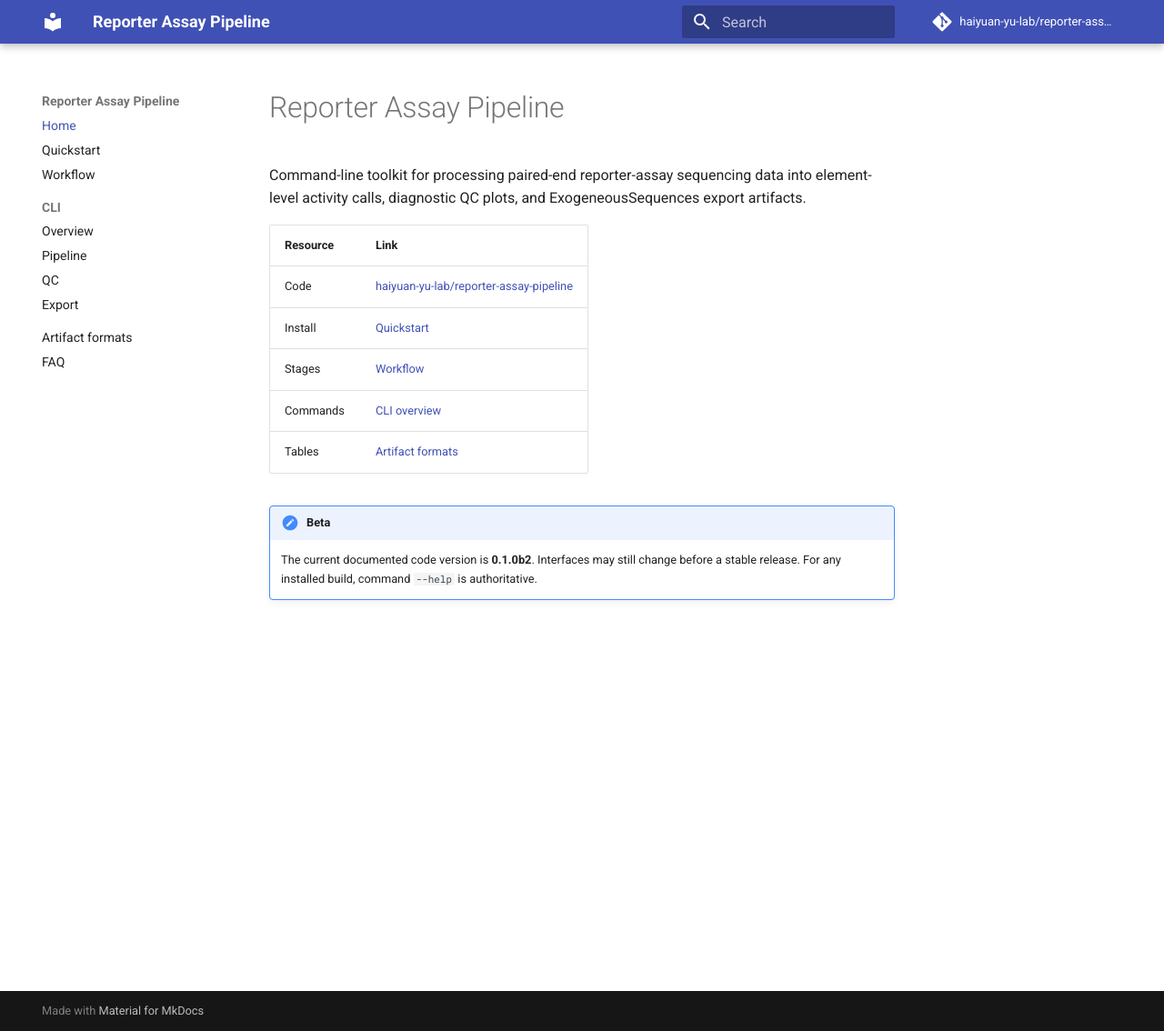
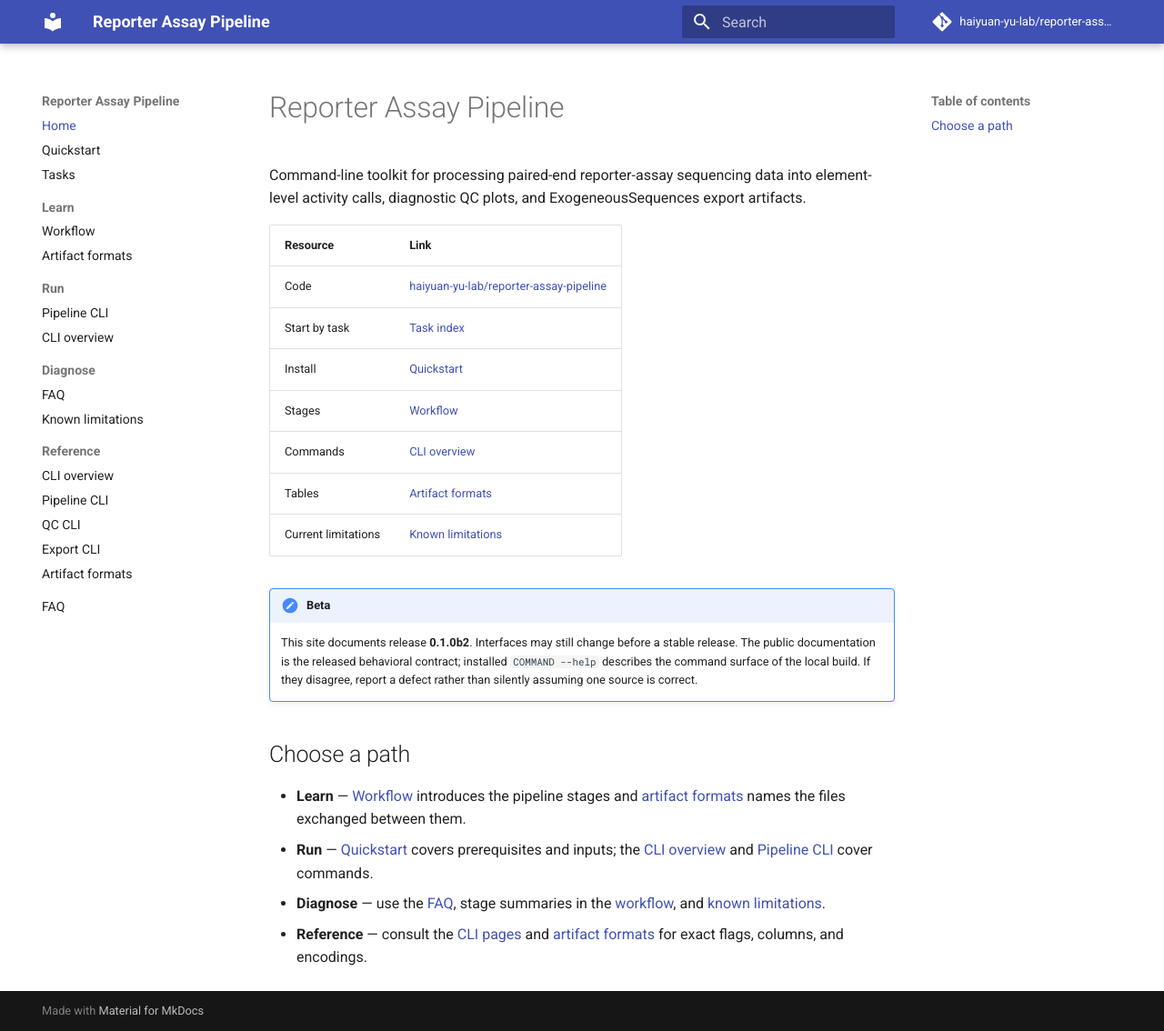
Before and after one commit to haiyuan-yu-lab/reporter-assay-pipeline-doc, an MkDocs documentation site: the page built from docs/index.md, in a window 1280 px wide and 1134 px high. Shown: the whole window at 91% size. Built offline with MkDocs 1.6.1 and Material for MkDocs 9.7.7, drawn with Linux system fonts in a browser that asks for light colours; comment, search, counter and statistics services are not loaded.

Commit message:
docs: publish current-release front door

```diff
--- a/docs/index.md
+++ b/docs/index.md
@@ -7,12 +7,27 @@ export artifacts.
 | Resource | Link |
 | --- | --- |
 | Code | [haiyuan-yu-lab/reporter-assay-pipeline](https://github.com/haiyuan-yu-lab/reporter-assay-pipeline) |
+| Start by task | [Task index](tasks.md) |
 | Install | [Quickstart](quickstart.md) |
 | Stages | [Workflow](workflow.md) |
 | Commands | [CLI overview](cli/index.md) |
 | Tables | [Artifact formats](formats.md) |
+| Current limitations | [Known limitations](known-limitations.md) |
 
 !!! note "Beta"
-    The current documented code version is **0.1.0b2**. Interfaces may still
-    change before a stable release. For any installed build, command `--help`
-    is authoritative.
+    This site documents release **0.1.0b2**. Interfaces may still change before
+    a stable release. The public documentation is the released behavioral
+    contract; installed `COMMAND --help` describes the command surface of the
+    local build. If they disagree, report a defect rather than silently
+    assuming one source is correct.
+
+## Choose a path
+
+- **Learn** — [Workflow](workflow.md) introduces the pipeline stages and
+  [artifact formats](formats.md) names the files exchanged between them.
+- **Run** — [Quickstart](quickstart.md) covers prerequisites and inputs; the
+  [CLI overview](cli/index.md) and [Pipeline CLI](cli/pipe.md) cover commands.
+- **Diagnose** — use the [FAQ](faq.md), stage summaries in the [workflow](workflow.md),
+  and [known limitations](known-limitations.md).
+- **Reference** — consult the [CLI pages](cli/index.md) and [artifact formats](formats.md)
+  for exact flags, columns, and encodings.
--- a/mkdocs.yml
+++ b/mkdocs.yml
@@ -10,18 +10,32 @@ theme:
     - navigation.sections
     - navigation.expand
     - search.suggest
+    - search.highlight
     - content.code.copy
+
+plugins:
+  - search:
+      lang: en
 
 nav:
   - Home: index.md
   - Quickstart: quickstart.md
-  - Workflow: workflow.md
-  - CLI:
-      - Overview: cli/index.md
-      - Pipeline: cli/pipe.md
-      - QC: cli/qc.md
-      - Export: cli/export.md
-  - Artifact formats: formats.md
+  - Tasks: tasks.md
+  - Learn:
+      - Workflow: workflow.md
+      - Artifact formats: formats.md
+  - Run:
+      - Pipeline CLI: cli/pipe.md
+      - CLI overview: cli/index.md
+  - Diagnose:
+      - FAQ: faq.md
+      - Known limitations: known-limitations.md
+  - Reference:
+      - CLI overview: cli/index.md
+      - Pipeline CLI: cli/pipe.md
+      - QC CLI: cli/qc.md
+      - Export CLI: cli/export.md
+      - Artifact formats: formats.md
   - FAQ: faq.md
 
 markdown_extensions:
```
Also changed, not shown: README.md (+2 -1 lines), docs/faq.md (+6 -3 lines), docs/known-limitations.md (added, +26 -0 lines), docs/quickstart.md (+3 -2 lines), docs/tasks.md (added, +31 -0 lines).
